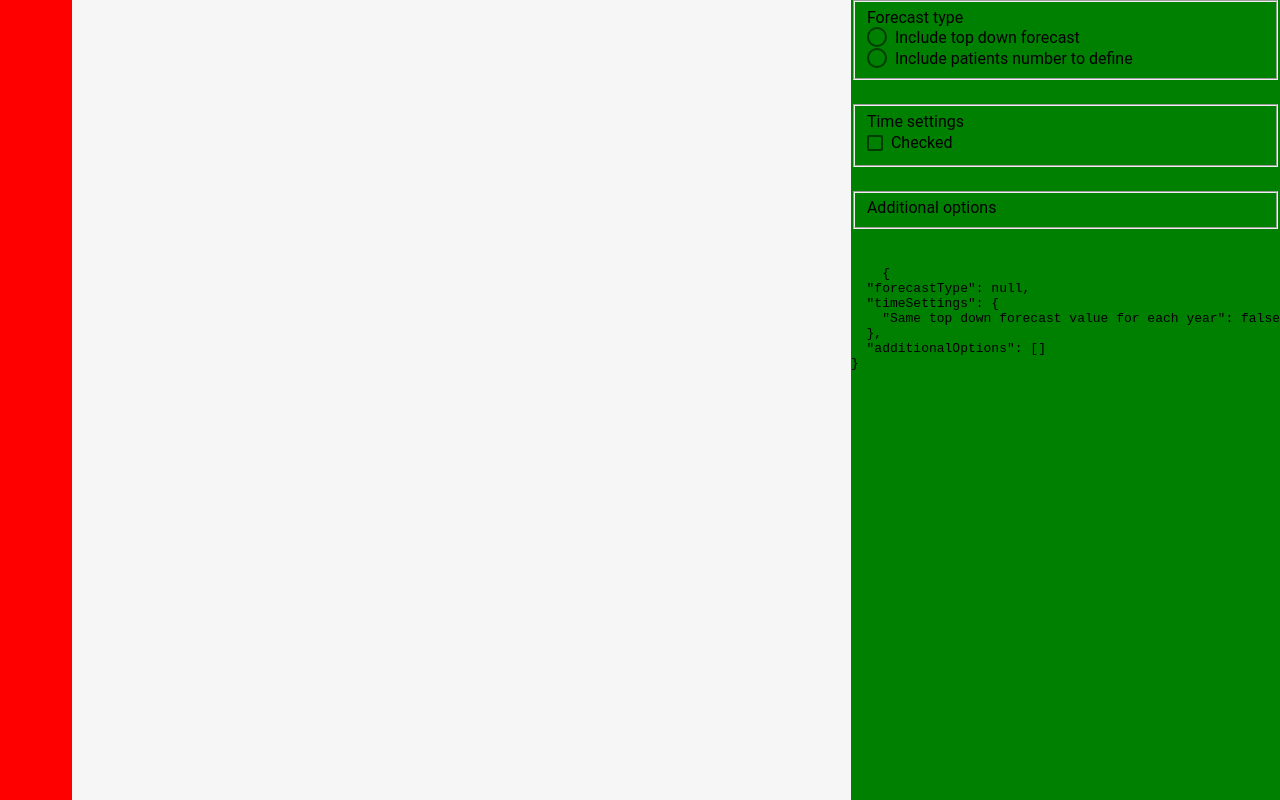
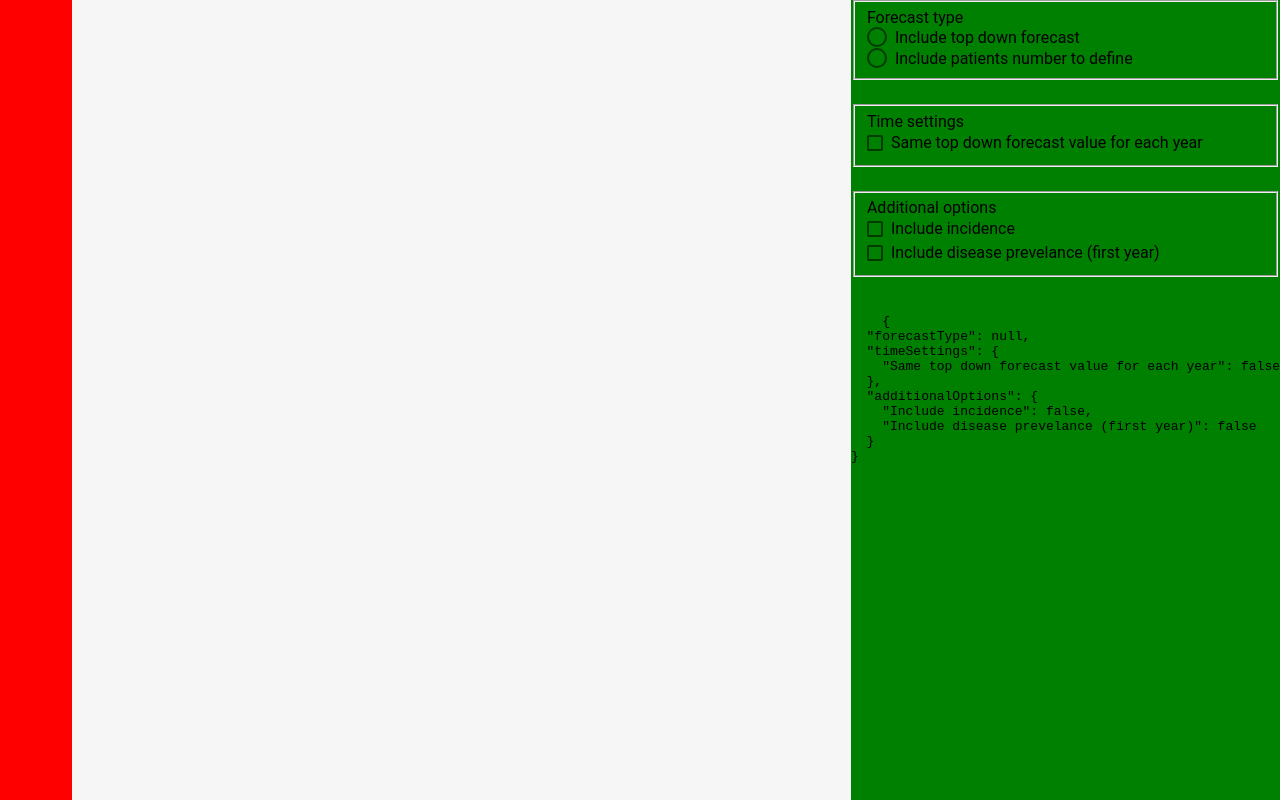
Before and after one commit to polubis/MARK-POC, an Angular app in the folder mark-poc/: page / in a window 1280 px wide. Built offline with nearby package versions, Linux system fonts and the light colour scheme.

Commit message:
Add rest form content

```diff
--- a/mark-poc/src/app/epi-forecast-form.component.html
+++ b/mark-poc/src/app/epi-forecast-form.component.html
@@ -17,20 +17,26 @@
     </mat-radio-group>
   </fieldset>
 
-  <fieldset>
+  <fieldset formGroupName="timeSettings">
     <label>Time settings</label>
 
     <mat-checkbox
       class="example-margin"
       *ngFor="let timeSetting of timeSettings"
-      [checked]="timeSetting.checked"
-      (change)="handleTimeSettingCheck($event, timeSetting)"
-      >Checked</mat-checkbox
+      [formControlName]="timeSetting.label"
+      >{{ timeSetting.label }}</mat-checkbox
     >
   </fieldset>
 
-  <fieldset>
+  <fieldset formGroupName="additionalOptions">
     <label>Additional options</label>
+
+    <mat-checkbox
+      class="example-margin"
+      *ngFor="let additionalOption of additionalOptions"
+      [formControlName]="additionalOption.label"
+      >{{ additionalOption.label }}</mat-checkbox
+    >
   </fieldset>
 </form>
 
--- a/mark-poc/src/app/epi-forecast-form.component.ts
+++ b/mark-poc/src/app/epi-forecast-form.component.ts
@@ -27,6 +27,11 @@ export class EpiForecastFormComponent {
     { label: 'Same top down forecast value for each year', checked: false },
   ];
 
+  additionalOptions = [
+    { label: 'Include incidence', checked: false },
+    { label: 'Include disease prevelance (first year)', checked: false },
+  ];
+
   constructor() {
     this.form = new FormGroup({
       forecastType: new FormControl(null),
@@ -36,21 +41,16 @@ export class EpiForecastFormComponent {
           {}
         )
       ),
-      additionalOptions: new FormControl([]),
+      additionalOptions: new FormGroup(
+        this.additionalOptions.reduce(
+          (acc, ts) => ({ ...acc, [ts.label]: new FormControl(false) }),
+          {}
+        )
+      ),
     });
 
     this.valueChanged$ = this.form.valueChanges.pipe(
       tap((value) => this.changed.emit(value))
     );
   }
-
-  handleTimeSettingCheck = ({ checked }: any, timeSetting: any) => {
-    const { timeSettings } = this.form.value;
-    console.log(timeSettings);
-    this.form.setValue({
-      timeSettings: timeSettings.map((ts: any) =>
-        ts.label === timeSetting.label ? { ...ts, checked } : ts
-      ),
-    });
-  };
 }
```
